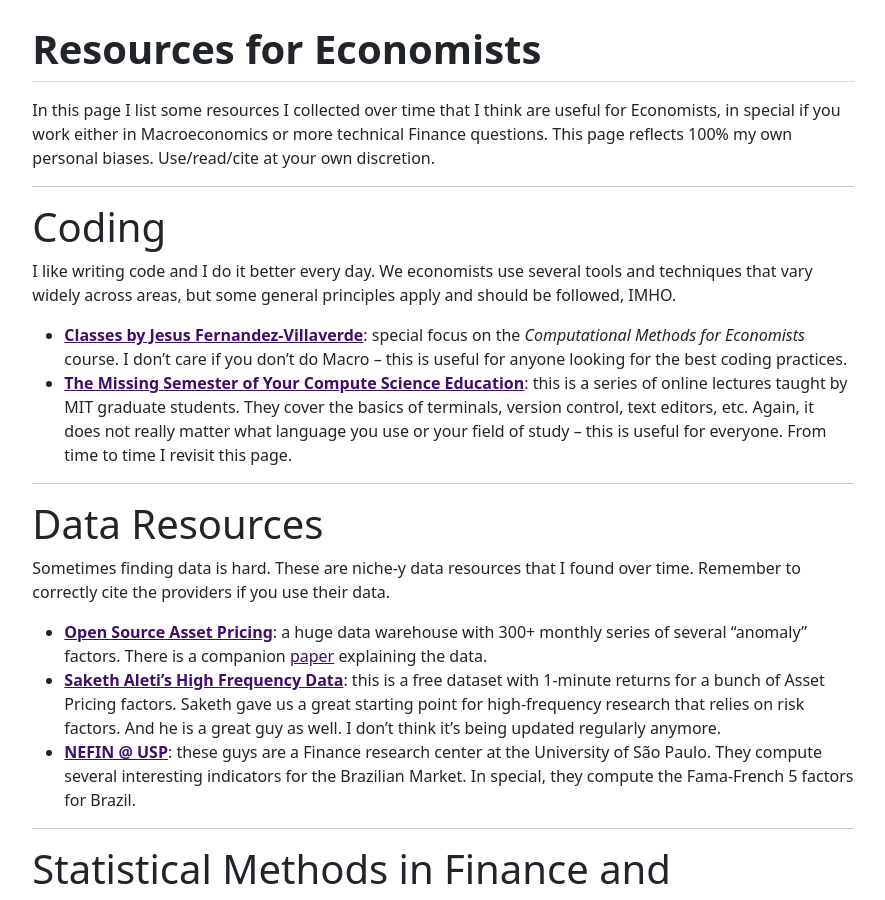
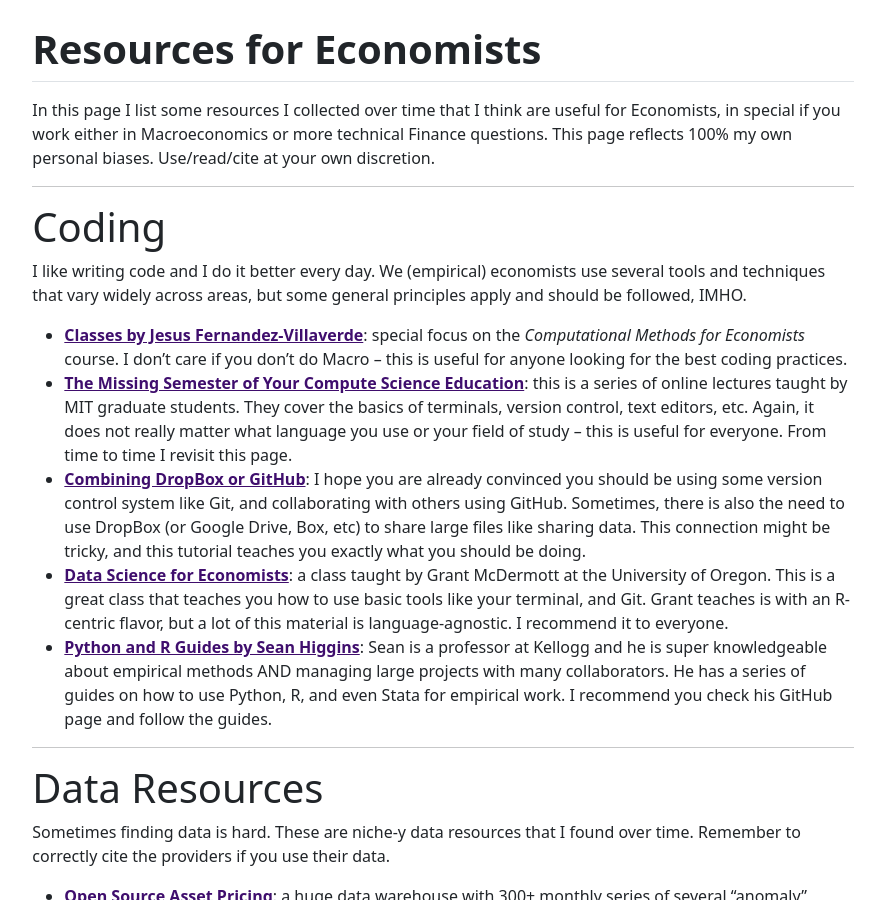
Before and after one commit to rgriva/rgriva.github.io, a Jekyll site: the page built from resources.md, in a window 1280 px wide and 900 px high, scrolled down 268 px. Shown: the whole window, without its empty margins (197-1082 px from the left). Built offline with Jekyll 4.4.1, drawn with Linux system fonts in a browser that asks for light colours.

Commit message:
Added more resources.

```diff
--- a/resources.md
+++ b/resources.md
@@ -6,10 +6,13 @@ In this page I list some resources I collected over time that I think are useful
 
 -------------------
 # Coding
-I like writing code and I do it better every day.  We economists use several tools and techniques that vary widely across areas, but some general principles apply and should be followed, IMHO.
+I like writing code and I do it better every day.  We (empirical) economists use several tools and techniques that vary widely across areas, but some general principles apply and should be followed, IMHO.
 
 * [**Classes by Jesus Fernandez-Villaverde**](https://www.sas.upenn.edu/~jesusfv/teaching.html): special focus on the *Computational Methods for Economists* course. I don't care if you don't do Macro -- this is useful for anyone looking for the best coding practices.
 * [**The Missing Semester of Your Compute Science Education**](https://missing.csail.mit.edu/): this is a series of online lectures taught by MIT graduate students. They cover the basics of terminals, version control, text editors, etc. Again, it does not really matter what language you use or your field of study -- this is useful for everyone. From time to time I revisit this page.
+* [**Combining DropBox or GitHub**](https://github.com/kbjarkefur/GitHubDropBox): I hope you are already convinced you should be using some version control system like Git, and collaborating with others using GitHub. Sometimes, there is also the need to use DropBox (or Google Drive, Box, etc) to share large files like sharing data. This connection might be tricky, and this tutorial teaches you exactly what you should be doing.
+* [**Data Science for Economists**](https://github.com/uo-ec607): a class taught by Grant McDermott at the University of Oregon. This is a great class that teaches you how to use basic tools like your terminal, and Git. Grant teaches is with an R-centric flavor, but a lot of this material is language-agnostic. I recommend it to everyone.
+* [**Python and R Guides by Sean Higgins**](https://github.com/skhiggins): Sean is a professor at Kellogg and he is super knowledgeable about empirical methods AND managing large projects with many collaborators. He has a series of guides on how to use Python, R, and even Stata for empirical work. I recommend you check his GitHub page and follow the guides.
 
 -------------------
 # Data Resources
```
